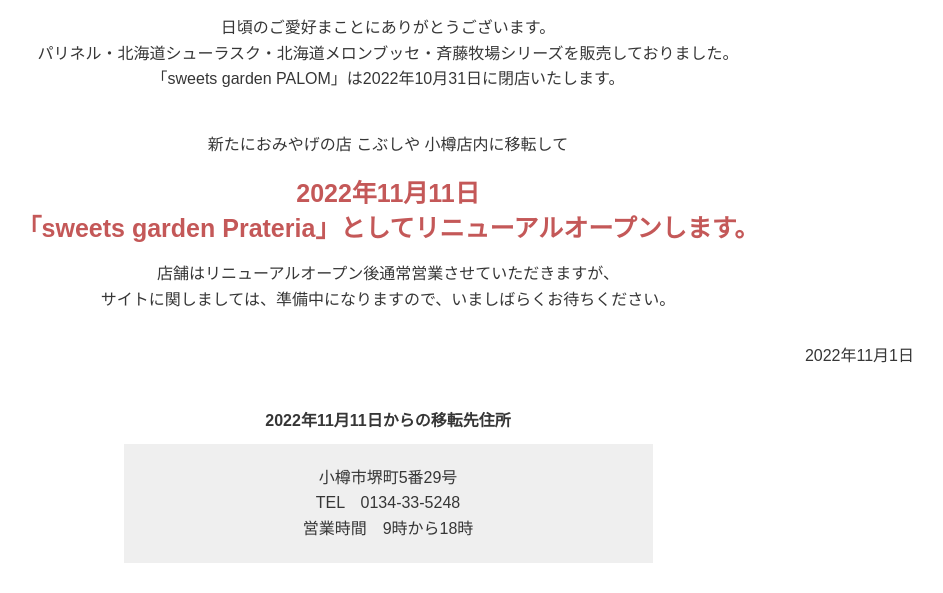
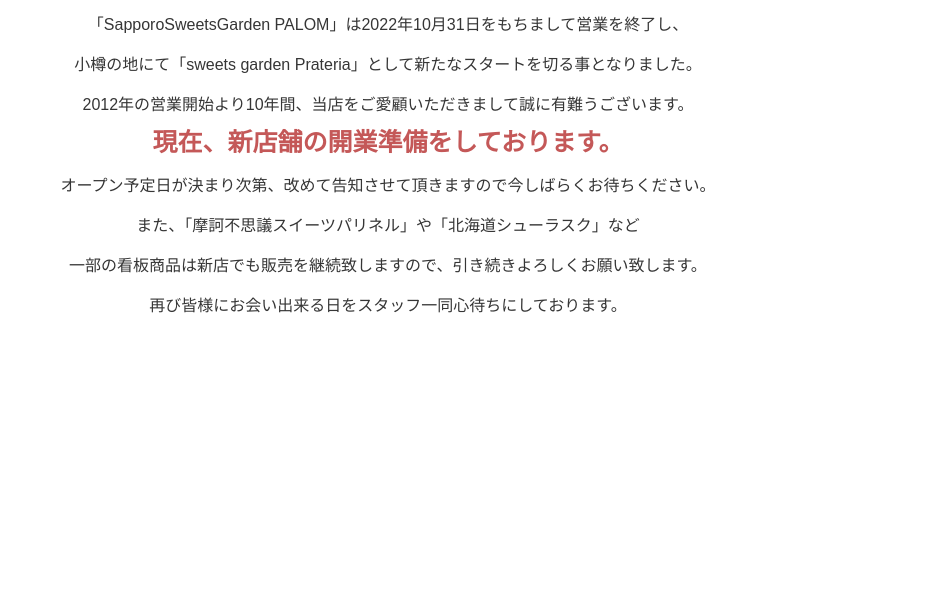
Before and after one commit to topicpath/hokkaido-sweets.jp, a PHP site: page / in a window 1280 px wide. Shown: the part 255-848 px from the top of the page, without its empty margins (252-1195 px from the left). After the commit the page ends 568 px from the top, so only its background shows below. Run offline with PHP 8.4, Linux system fonts and the light colour scheme.

Commit message:
1021-文字修正

```diff
--- a/css/style.css
+++ b/css/style.css
@@ -119,17 +119,18 @@
   }
 }
 
-.wrapper {
+.preparation-wrapper {
   max-width: 960px;
-  margin: 0 auto;
+  margin: 50px auto;
+  text-align: center;
 }
 @media (min-width: 768px) and (max-width: 959px) {
-  .wrapper {
+  .preparation-wrapper {
     padding: 0 4rem;
   }
 }
 @media screen and (max-width: 767px) {
-  .wrapper {
+  .preparation-wrapper {
     padding: 0 2rem;
   }
 }
@@ -166,13 +167,15 @@
   }
 }
 
-.preparation__text {
+.preparation-box {
   font-weight: 300;
   margin-top: 3rem;
+  line-height: 2.5;
 }
 @media screen and (max-width: 767px) {
-  .preparation__text {
+  .preparation-box__text {
     margin-top: 3rem;
+    line-height: 1.8;
   }
 }
 
--- a/index.html
+++ b/index.html
@@ -11,31 +11,24 @@
 </head>
 
 <body>
-    <div class="preparation wrapper">
+    <section class="preparation-wrapper">
         <div class="logo"><img src="images/IMG_4118.svg" alt=""></div>
-        <div class="preparation__title">只今ページを準備中です。<br>いましばらくお待ちください。</div>
-        <div class="preparation__text">日頃のご愛好まことにありがとうございます。<br>
-            パリネル・北海道シューラスク・北海道メロンブッセ・斉藤牧場シリーズを販売しておりました。<br>
-            「sweets garden PALOM」は2022年10月31日に閉店いたします。</div>
-        <div class="renewal">
-            <p>新たにおみやげの店<br class="pc__none"> こぶしや 小樽店内に移転して</p>
-            <div class="renewal__title">2022年11月11日<br>
-                「sweets garden Prateria」<br class="pc__none">としてリニューアルオープンします。</div>
-            <div class="renewal__text">
-                店舗はリニューアルオープン後通常営業させていただきますが、<br class="sp__none">
-                サイトに関しましては、準備中になりますので、いましばらくお待ちください。
-            </div>
+        <div class="preparation__title">只今ページを準備中です。<br>今しばらくお待ちください。</div>
+
+        <div class="preparation-box">
+            <p class="preparation-box__text">
+                「SapporoSweetsGarden PALOM」は2022年10月31日をもちまして営業を終了し、<br>
+                小樽の地にて「sweets garden Prateria」として新たなスタートを切る事となりました。<br>
+                2012年の営業開始より10年間、当店をご愛顧いただきまして誠に有難うございます。<br>
+                <span class="renewal__title">現在、新店舗の開業準備をしております。</span><br>
+                オープン予定日が決まり次第、改めて告知させて頂きますので今しばらくお待ちください。<br>
+                また、「摩訶不思議スイーツパリネル」や「北海道シューラスク」など<br>一部の看板商品は新店でも販売を継続致しますので、引き続きよろしくお願い致します。<br>
+
+                再び皆様にお会い出来る日をスタッフ一同心待ちにしております。
+            </p>
         </div>
-        <div class="date">2022年11月1日</div>
-        <div class="renewal__destination">
-            <div class="renewal__destination__title">2022年11月11日からの移転先住所</div>
-            <div class="renewal__destination__access">
-                小樽市堺町5番29号<br>
-                TEL　0134-33-5248<br>
-                営業時間　9時から18時<br>
-            </div>
-        </div>
-    </div>
+
+    </section>
 </body>
 
 </html>
```
